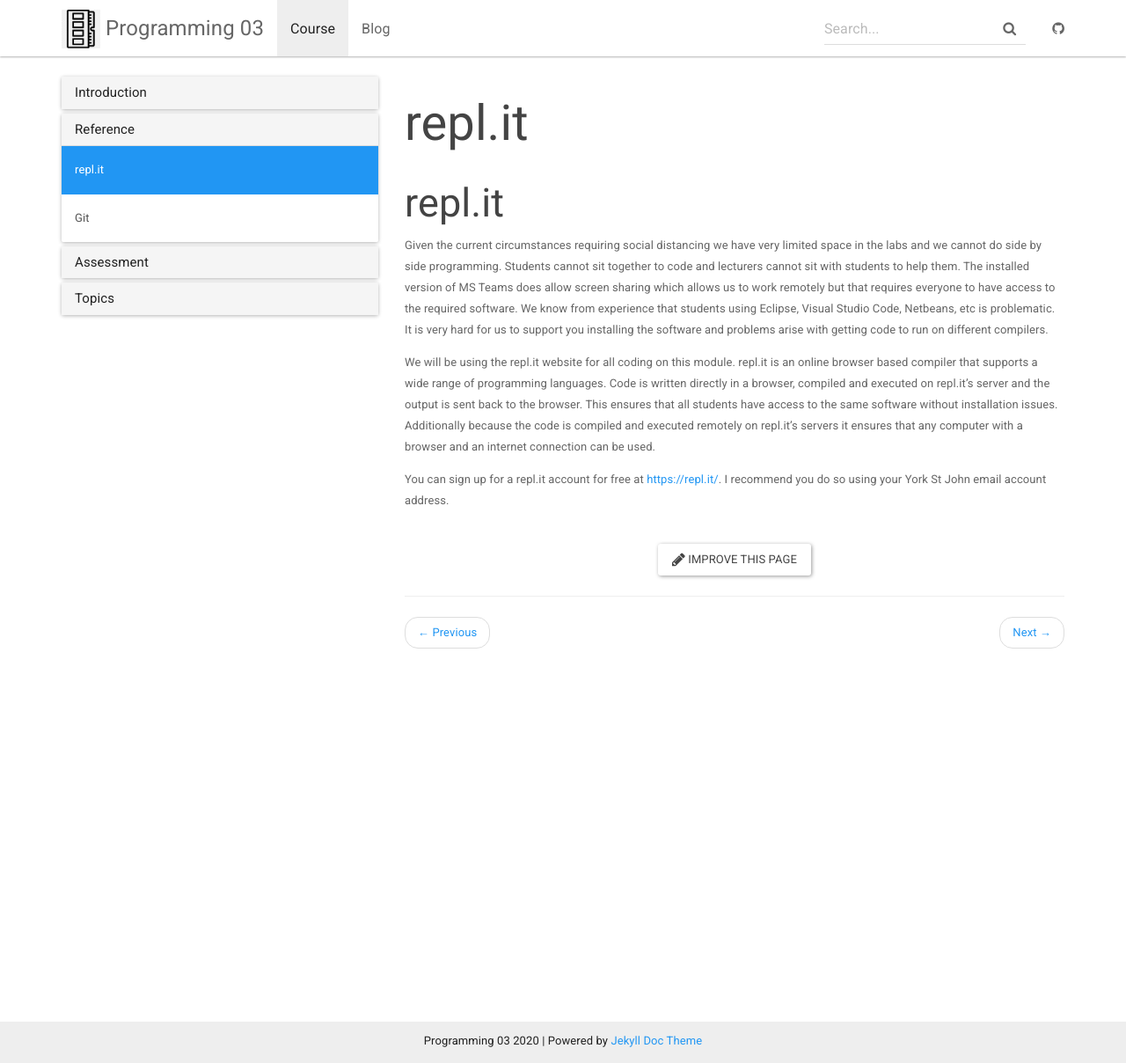
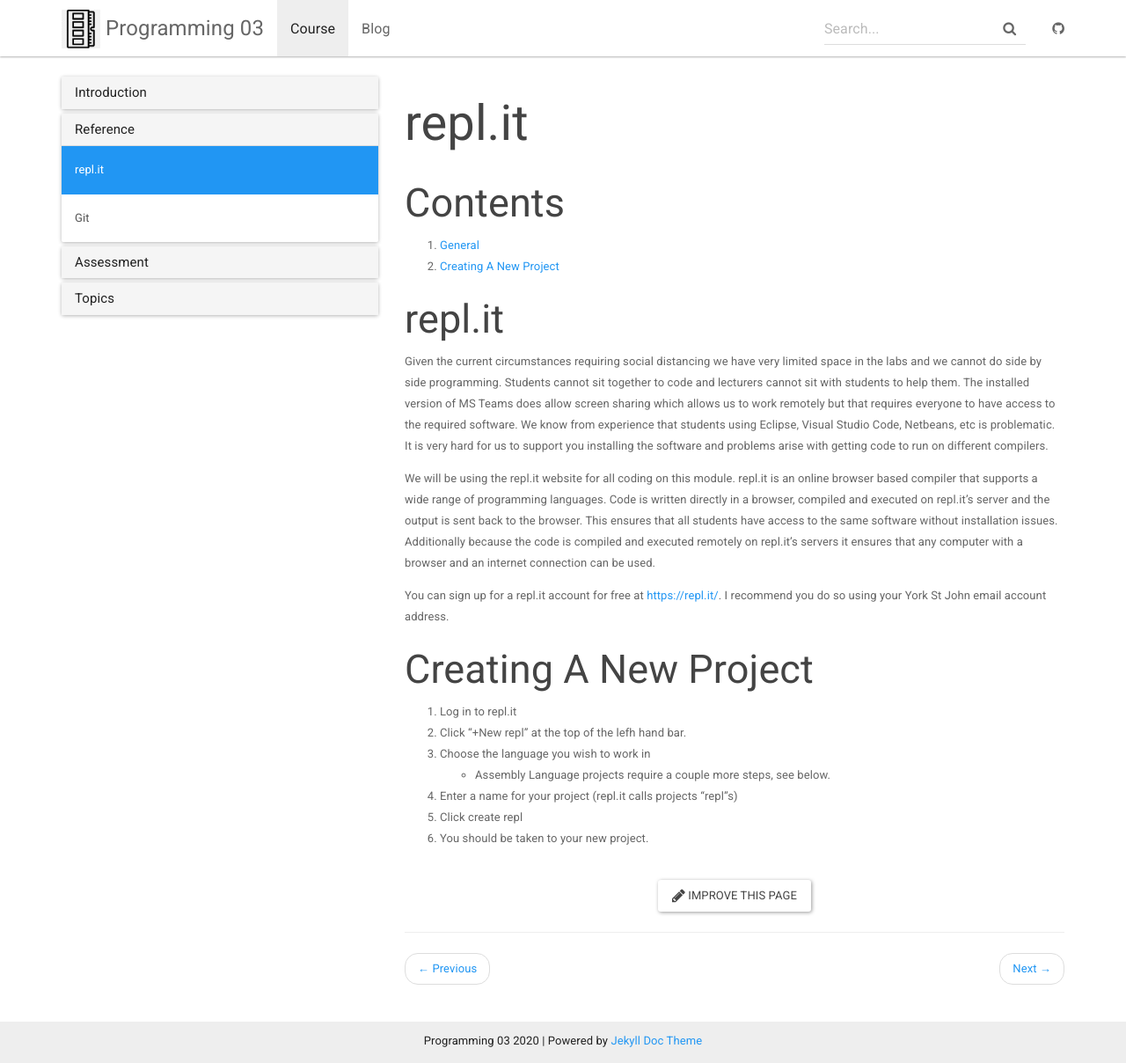
Before and after one commit to andyguestysj/prog03, a Jekyll site: the page built from _docs/reference/replit.md, in a window 1280 px wide and 1208 px high. Shown: the whole window at 88% size. Built offline with Jekyll 4.4.1, drawn with Linux system fonts in a browser that asks for light colours.

Commit message:
git reference page

```diff
--- a/_docs/reference/replit.md
+++ b/_docs/reference/replit.md
@@ -3,10 +3,25 @@
 permalink: /docs/replit/
 ---
 
-## repl.it
+## Contents
+
+1. [General](#general)
+2. [Creating A New Project](#newproj)
+
+## <a name="general"></a>repl.it
 
 Given the current circumstances requiring social distancing we have very limited space in the labs and we cannot do side by side programming. Students cannot sit together to code and lecturers cannot sit with students to help them. The installed version of MS Teams does allow screen sharing which allows us to work remotely but that requires everyone to have access to the required software. We know from experience that students using Eclipse, Visual Studio Code, Netbeans, etc is problematic. It is very hard for us to support you installing the software and problems arise with getting code to run on different compilers.
 
 We will be using the repl.it website for all coding on this module. repl.it is an online browser based compiler that supports a wide range of programming languages. Code is written directly in a browser, compiled and executed on repl.it's server and the output is sent back to the browser. This ensures that all students have access to the same software without installation issues. Additionally because the code is compiled and executed remotely on repl.it's servers it ensures that any computer with a browser and an internet connection can be used.
 
 You can sign up for a repl.it account for free at [https://repl.it/](https://repl.it/). I recommend you do so using your York St John email account address.
+
+## <a name="newproj"></a>Creating A New Project
+
+1. Log in to repl.it
+2. Click "+New repl" at the top of the lefh hand bar.
+3. Choose the language you wish to work in
+  * Assembly Language projects require a couple more steps, see below.
+4. Enter a name for your project (repl.it calls projects "repl"s)
+5. Click create repl
+6. You should be taken to your new project.
```
